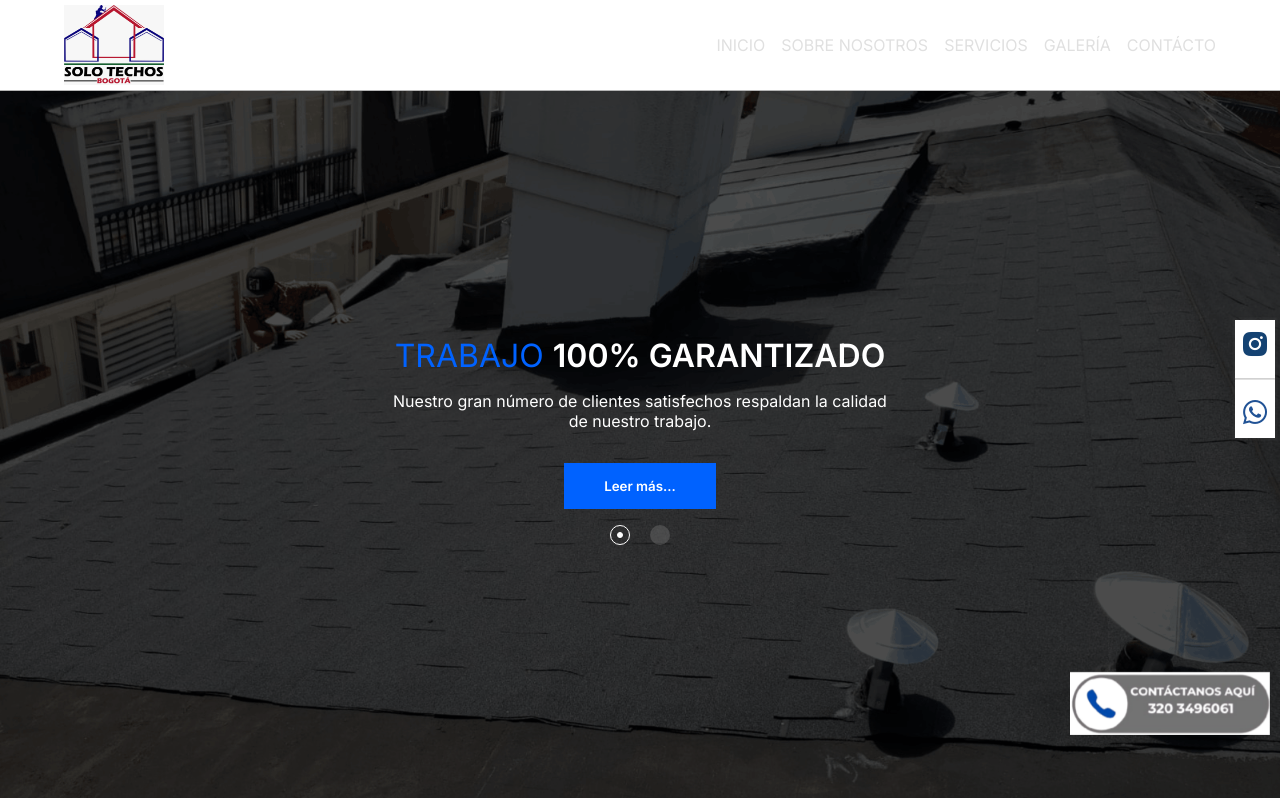
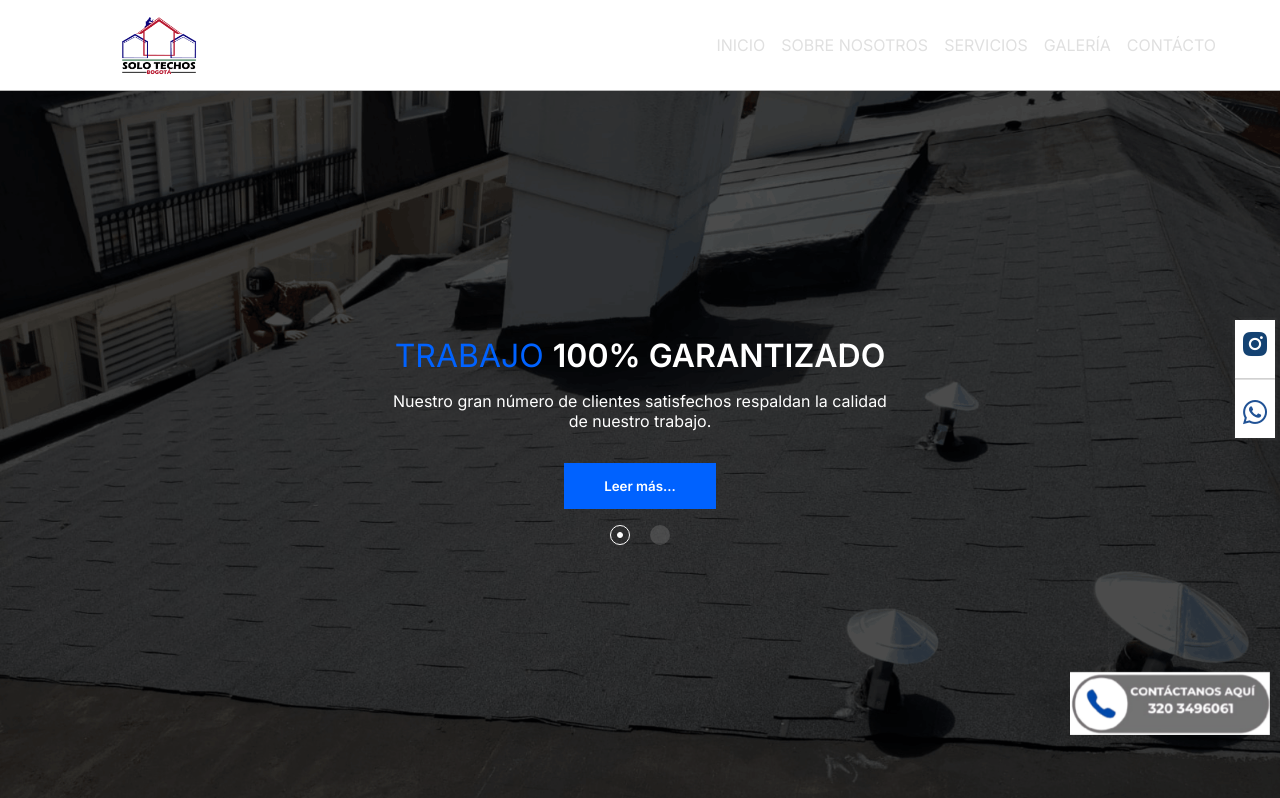
Before and after one commit to solotechosbogota/solotechos, a React (Vite) app: page /#/ in a window 1280 px wide. Shown: the top 798 px of the page. Built offline with nearby package versions, Linux system fonts and the light colour scheme.

Commit message:
ajuste logo

```diff
--- a/src/shared/Header.jsx
+++ b/src/shared/Header.jsx
@@ -1,6 +1,6 @@
 import './styles/header.css';
 import logo from '../assets/logo.png';
-import logo2 from '../assets/logo-2.jpg';
+import logo2 from '../assets/logo-2.png';
 import { useState } from 'react';
 import { Link } from 'react-scroll';
 
@@ -24,7 +24,7 @@ const Header = () => {
       <div className="header-container">
         <div className="logo">
           <a href="#">
-            <img src={logo2} alt="solo techos bogota" />
+            <img src={logo2} alt="solo techos bogota"/>
           </a>
         </div>
         <i onClick={handleNav} className="bx bx-menu-alt-right"></i>
--- a/src/shared/styles/header.css
+++ b/src/shared/styles/header.css
@@ -33,7 +33,7 @@ header{
 }
 
 .header-container .logo img{
-    width: 100px;
+    width: 190px;
 }
 
 .header-container .logo p{
```
Also changed, not shown: src/assets/logo-2.jpg (deleted), src/assets/logo-2.png (added).
